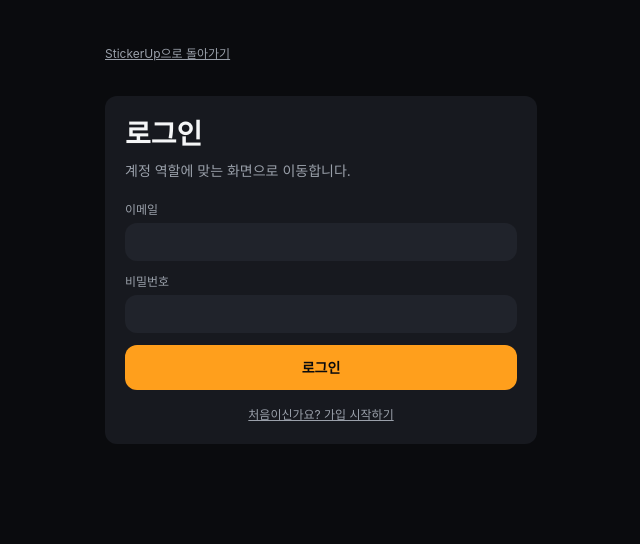
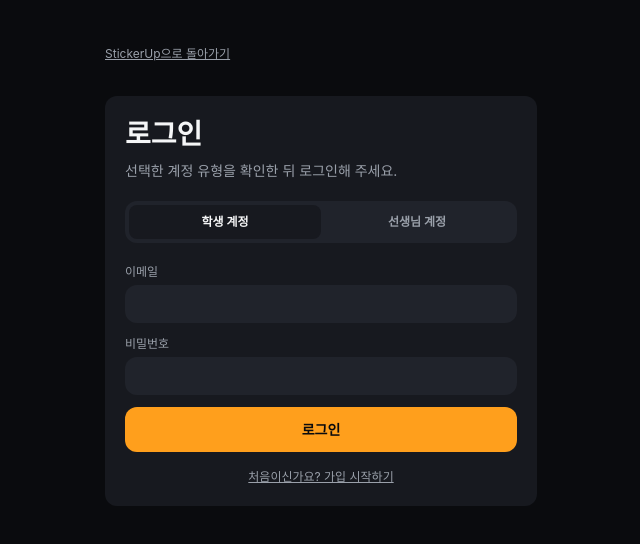
Before and after one commit to happia1/stickerup, a Next.js app: page /login in a window 1280 px wide. Shown: the top 544 px of the page, without its empty margins (319-959 px from the left). Built offline with nearby package versions, Linux system fonts and the light colour scheme; no server answers.

Commit message:
fix: clarify auth entry flow

```diff
--- a/app/api/auth/profile/route.ts
+++ b/app/api/auth/profile/route.ts
@@ -19,7 +19,7 @@ export async function GET(request: Request) {
   }
 
   if (studentResult.data) return NextResponse.json({ role: "student", onboarded: true });
-  if (teacherResult.data) return NextResponse.json({ role: "teacher", onboarded: true });
+  if (teacherResult.data) return NextResponse.json({ role: teacherResult.data.role, onboarded: true });
 
   return NextResponse.json({ role: null, onboarded: false });
 }
--- a/app/login/page.tsx
+++ b/app/login/page.tsx
@@ -6,8 +6,12 @@ import { useRouter } from "next/navigation";
 import { getSupabaseBrowserClient } from "@/lib/supabase/client";
 import { getSupabaseBrowserConfigError } from "@/lib/supabase/config";
 
+type AccountType = "student" | "teacher";
+type ProfileRole = "student" | "owner" | "assistant";
+
 export default function LoginPage() {
   const router = useRouter();
+  const [accountType, setAccountType] = useState<AccountType>("student");
   const [email, setEmail] = useState("");
   const [password, setPassword] = useState("");
   const [message, setMessage] = useState<string | null>(null);
@@ -31,7 +35,7 @@ export default function LoginPage() {
       const profileResponse = await fetch("/api/auth/profile", {
         headers: { Authorization: `Bearer ${signInResult.data.session.access_token}` },
       });
-      const profile = (await profileResponse.json()) as { role?: "teacher" | "student"; onboarded?: boolean; error?: string };
+      const profile = (await profileResponse.json()) as { role?: ProfileRole; onboarded?: boolean; error?: string };
       if (!profileResponse.ok) throw new Error(profile.error ?? "계정 정보를 확인하지 못했습니다.");
       if (!profile.onboarded || !profile.role) {
         const signupRole = signInResult.data.user.user_metadata.signup_role;
@@ -45,7 +49,19 @@ export default function LoginPage() {
         }
         return;
       }
-      router.push(profile.role === "teacher" ? "/admin/dashboard" : "/student/home");
+      const isTeacherAccount = profile.role === "owner" || profile.role === "assistant";
+      const actualAccountType: AccountType = isTeacherAccount ? "teacher" : "student";
+      const destination = isTeacherAccount ? "/admin/dashboard" : "/student/home";
+
+      if (accountType !== actualAccountType) {
+        const selectedLabel = accountType === "student" ? "학생" : "선생님";
+        const actualLabel = actualAccountType === "student" ? "학생" : "선생님";
+        setMessage(`${selectedLabel} 계정으로 선택했지만 ${actualLabel} 계정으로 확인되었습니다. 올바른 화면으로 이동합니다.`);
+        window.setTimeout(() => router.push(destination), 1200);
+        return;
+      }
+
+      router.push(destination);
     } catch (error) {
       setMessage(error instanceof Error ? error.message : "로그인을 완료하지 못했습니다.");
     } finally {
@@ -58,8 +74,28 @@ export default function LoginPage() {
       <Link href="/" className="text-caption text-text-secondary underline">StickerUp으로 돌아가기</Link>
       <div className="mt-8 rounded-card bg-surface-card p-5">
         <p className="text-display">로그인</p>
-        <p className="mt-2 text-body text-text-secondary">계정 역할에 맞는 화면으로 이동합니다.</p>
+        <p className="mt-2 text-body text-text-secondary">선택한 계정 유형을 확인한 뒤 로그인해 주세요.</p>
         {configError && <p className="mt-4 text-caption text-text-secondary">Supabase 환경변수를 설정한 뒤 로그인해 주세요.</p>}
+        <div className="mt-5 grid grid-cols-2 rounded-xl bg-surface-raised p-1" role="tablist" aria-label="계정 유형 선택">
+          <button
+            type="button"
+            role="tab"
+            aria-selected={accountType === "student"}
+            onClick={() => setAccountType("student")}
+            className={`rounded-lg px-3 py-2 text-caption font-bold transition-colors ${accountType === "student" ? "bg-surface-card text-text-primary" : "text-text-secondary"}`}
+          >
+            학생 계정
+          </button>
+          <button
+            type="button"
+            role="tab"
+            aria-selected={accountType === "teacher"}
+            onClick={() => setAccountType("teacher")}
+            className={`rounded-lg px-3 py-2 text-caption font-bold transition-colors ${accountType === "teacher" ? "bg-surface-card text-text-primary" : "text-text-secondary"}`}
+          >
+            선생님 계정
+          </button>
+        </div>
         <form onSubmit={handleSubmit} className="mt-5 space-y-3">
           <label className="block text-caption text-text-secondary">이메일
             <input required type="email" value={email} onChange={(event) => setEmail(event.target.value)} className="mt-1 w-full rounded-xl bg-surface-raised px-3 py-2.5 text-text-primary outline-none" />
--- a/app/onboarding/page.tsx
+++ b/app/onboarding/page.tsx
@@ -3,18 +3,19 @@ import Link from "next/link";
 export default function OnboardingPage() {
   return (
     <main className="mx-auto flex min-h-screen max-w-app flex-col justify-center px-6 py-10 text-center">
-      <p className="text-display">StickerUp 시작하기</p>
-      <p className="mt-3 text-body text-text-secondary">내 역할에 맞는 가입 방식을 선택해 주세요.</p>
+      <p className="text-display">계정 만들기</p>
+      <p className="mt-3 text-body text-text-secondary">계정 유형에 맞는 가입 방식을 선택해 주세요.</p>
       <div className="mt-8 flex flex-col gap-3">
         <Link href="/onboarding/teacher" className="rounded-xl bg-brand-amber px-4 py-3.5 text-body font-bold text-surface-page">
-          선생님으로 시작하기
+          선생님으로 가입
         </Link>
         <Link href="/onboarding/student" className="rounded-xl bg-surface-card px-4 py-3.5 text-body font-bold text-text-primary">
-          학생으로 시작하기
+          학생으로 가입
         </Link>
       </div>
+      <p className="mt-4 text-caption text-text-secondary">학생 계정은 선생님에게 받은 초대 링크가 있어야 만들 수 있습니다.</p>
       <Link href="/login" className="mt-5 text-caption text-text-secondary underline">
-        이미 계정이 있나요? 로그인
+        이미 계정이 있나요? 로그인하기
       </Link>
     </main>
   );
--- a/app/onboarding/student/page.tsx
+++ b/app/onboarding/student/page.tsx
@@ -5,7 +5,7 @@ export default function StudentOnboardingPage() {
     <main className="mx-auto flex min-h-screen max-w-app flex-col justify-center px-6 py-10 text-center">
       <p className="text-display">학생 가입</p>
       <p className="mt-3 text-body text-text-secondary">선생님에게 초대 링크를 받아 가입해주세요.</p>
-      <p className="mt-2 text-caption text-text-muted">학원 코드 입력 기능은 다음 단계에서 추가될 예정입니다.</p>
+      <p className="mt-2 text-caption text-text-muted">초대 링크를 연 뒤 학생 계정 정보를 입력해 주세요.</p>
       <Link href="/login" className="mt-8 rounded-xl bg-surface-card px-4 py-3.5 text-body font-bold text-text-primary">
         이미 계정이 있나요? 로그인
       </Link>
--- a/app/page.tsx
+++ b/app/page.tsx
@@ -14,27 +14,15 @@ export default function Home() {
       <div className="flex flex-col gap-3 w-full">
         <Link
           href="/login"
-          className="w-full py-3.5 rounded-xl bg-surface-card text-text-primary font-bold text-center"
+          className="w-full py-3.5 rounded-xl bg-brand-amber text-surface-page font-bold text-center"
         >
-          로그인 / 회원가입
-        </Link>
-        <Link
-          href="/student/home"
-          className="w-full py-3.5 rounded-xl bg-brand-amber text-white font-bold text-center"
-        >
-          학생 앱으로 들어가기
-        </Link>
-        <Link
-          href="/admin/dashboard"
-          className="w-full py-3.5 rounded-xl bg-surface-card border border-border text-text-primary font-bold text-center"
-        >
-          선생님 앱으로 들어가기
+          로그인
         </Link>
         <Link
           href="/onboarding"
-          className="text-caption text-text-muted underline mt-2"
+          className="w-full py-3.5 rounded-xl bg-surface-card text-text-primary font-bold text-center"
         >
-          온보딩 화면 미리보기
+          회원가입
         </Link>
       </div>
     </main>
```
Also changed, not shown: 2 other files (tests, documents, lock files or other folders).
